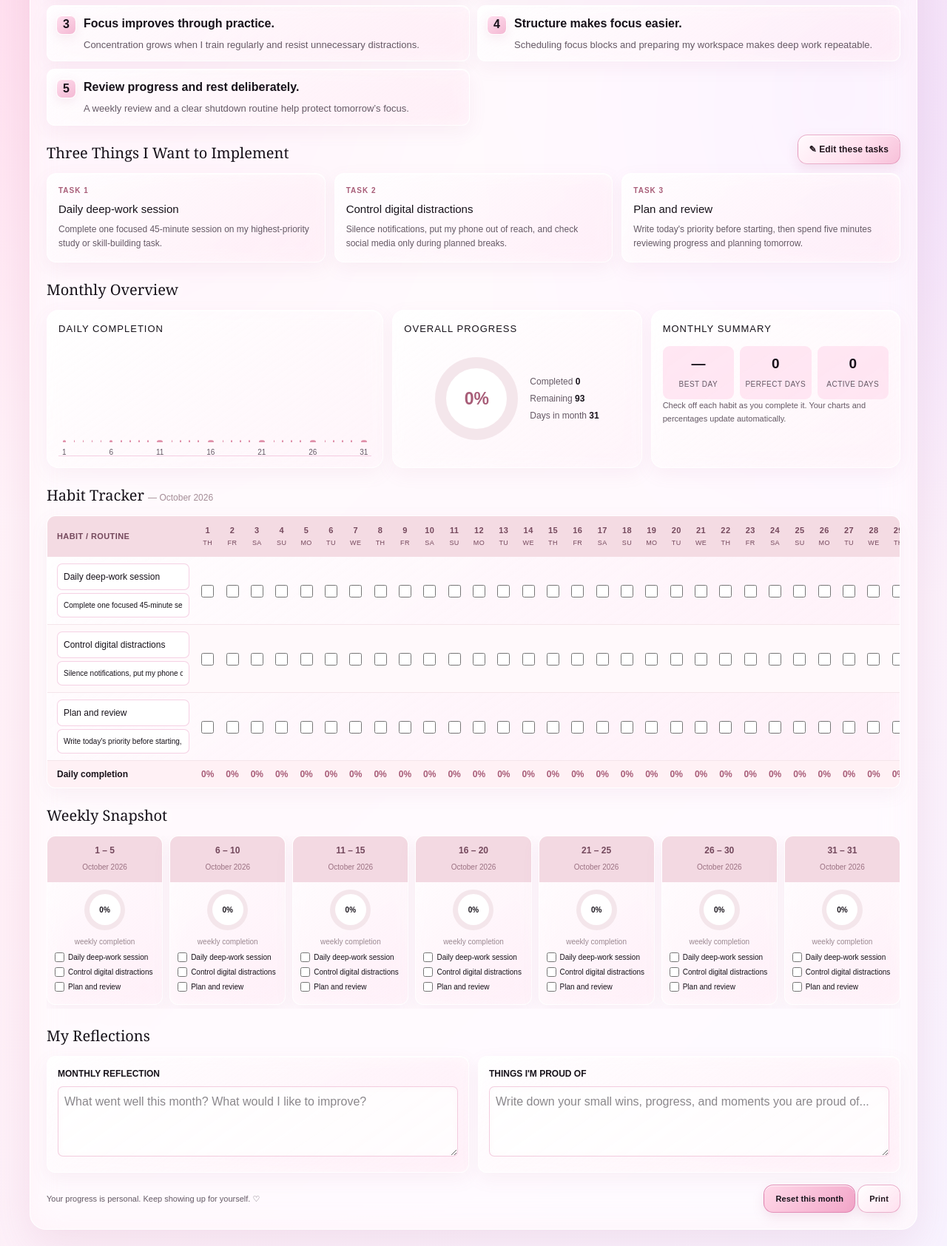
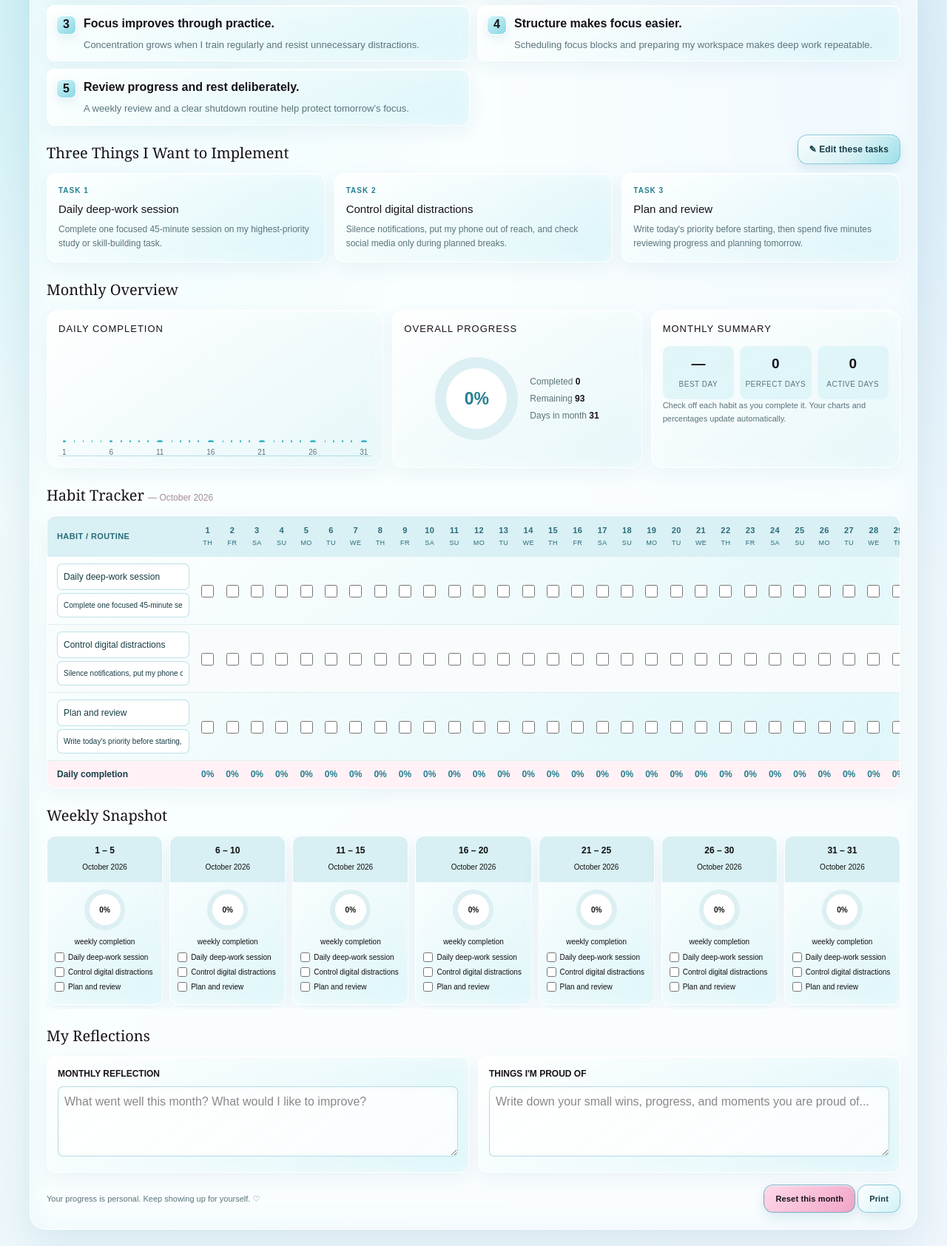
Before and after one commit to ariba0904/Tracker, a website: page index.html in a window 1280 px wide. Shown: the part 312-1997 px from the top of the page at 74% size. Drawn offline with Linux system fonts and the light colour scheme.

```diff
--- a/index.html
+++ b/index.html
@@ -8,52 +8,52 @@
 <link href="./dist/styles.css" rel="stylesheet">
 
 <style>
-:root{--pink:#f2a7c6;--pink2:#f9d7e8;--pink3:rgba(255,225,240,.78);--plum:#17121a;--ink:#17121a;--muted:#655965;--line:rgba(235,160,198,.48);--white:rgba(255,255,255,.78);--lav:#f0e4ff}
+:root{--pink:#65c7d8;--pink2:#d8f1f5;--pink3:rgba(220,244,248,.82);--plum:#173d46;--ink:#173d46;--muted:#5b747b;--line:rgba(95,184,202,.42);--white:rgba(255,255,255,.82);--lav:#e4f1fb}
 *{box-sizing:border-box}
-body{margin:0;background:radial-gradient(ellipse at 12% 8%,rgba(255,194,224,.62),transparent 34%),radial-gradient(ellipse at 88% 22%,rgba(224,203,255,.48),transparent 32%),linear-gradient(135deg,#fff8fc 0%,#fff0f7 48%,#f8f3ff 100%);color:var(--ink);font-family:Arial,Helvetica,sans-serif;padding:22px}
-.sheet{max-width:1200px;margin:auto;background:rgba(255,255,255,.66);backdrop-filter:blur(22px) saturate(145%);-webkit-backdrop-filter:blur(22px) saturate(145%);border:1px solid rgba(255,255,255,.9);box-shadow:0 20px 55px rgba(176,92,137,.13),inset 0 1px 0 rgba(255,255,255,.95),inset 0 0 35px rgba(255,218,237,.25);padding:22px;border-radius:22px}
+body{margin:0;background:radial-gradient(ellipse at 12% 8%,rgba(157,225,237,.58),transparent 34%),radial-gradient(ellipse at 88% 22%,rgba(197,224,246,.52),transparent 32%),linear-gradient(135deg,#f7fcfd 0%,#edf8fb 48%,#f0f6fc 100%);color:var(--ink);font-family:Arial,Helvetica,sans-serif;padding:22px}
+.sheet{max-width:1200px;margin:auto;background:rgba(255,255,255,.72);backdrop-filter:blur(22px) saturate(145%);-webkit-backdrop-filter:blur(22px) saturate(145%);border:1px solid rgba(255,255,255,.94);box-shadow:0 20px 55px rgba(51,133,153,.13),inset 0 1px 0 rgba(255,255,255,.97),inset 0 0 35px rgba(195,235,242,.3);padding:22px;border-radius:22px}
 .top{display:flex;align-items:center;justify-content:space-between;gap:18px;flex-wrap:wrap;border-bottom:2px solid var(--pink2);padding-bottom:18px}
-h1{font-family:Georgia,serif;font-size:clamp(25px,4vw,38px);margin:0;color:#17121a;font-weight:600;text-shadow:0 0 22px rgba(255,255,255,.9)}
+h1{font-family:Georgia,serif;font-size:clamp(25px,4vw,38px);margin:0;color:#17121a;font-weight:600;text-shadow:0 0 22px rgba(255,255,255,.94)}
 .sub{margin:7px 0 0;color:var(--muted);font-size:13px}
 .controls{display:flex;gap:8px;align-items:center;flex-wrap:wrap}
-.controls button,.controls select,.controls input{border:1px solid rgba(232,150,190,.48);background:rgba(255,255,255,.68);backdrop-filter:blur(12px);color:#17121a;padding:9px 12px;border-radius:11px;font-size:13px;box-shadow:inset 0 1px 0 rgba(255,255,255,.95),0 4px 14px rgba(185,106,148,.08)}
+.controls button,.controls select,.controls input{border:1px solid rgba(105,183,202,.48);background:rgba(255,255,255,.82);backdrop-filter:blur(12px);color:#17121a;padding:9px 12px;border-radius:11px;font-size:13px;box-shadow:inset 0 1px 0 rgba(255,255,255,.97),0 4px 14px rgba(65,139,158,.08)}
 .controls button{cursor:pointer}
-.controls button.primary{background:linear-gradient(135deg,rgba(255,202,226,.92),rgba(239,151,191,.82));color:#17121a;border-color:rgba(227,132,176,.55);font-weight:bold;box-shadow:inset 0 1px 0 rgba(255,255,255,.9),0 5px 18px rgba(210,115,163,.18)}
-.section-title{font-family:Georgia,serif;font-size:20px;color:#17121a;margin:22px 0 12px;text-shadow:0 0 18px rgba(255,255,255,.9)}
+.controls button.primary{background:linear-gradient(135deg,rgba(181,235,241,.94),rgba(91,195,211,.86));color:#17121a;border-color:rgba(68,170,192,.55);font-weight:bold;box-shadow:inset 0 1px 0 rgba(255,255,255,.94),0 5px 18px rgba(65,158,181,.18)}
+.section-title{font-family:Georgia,serif;font-size:20px;color:#17121a;margin:22px 0 12px;text-shadow:0 0 18px rgba(255,255,255,.94)}
 .dashboard{display:grid;grid-template-columns:1.35fr 1fr 1fr;gap:12px}
-.panel{border:1px solid rgba(255,255,255,.92);border-radius:16px;padding:15px;background:linear-gradient(145deg,rgba(255,255,255,.82),rgba(255,238,247,.62));backdrop-filter:blur(16px);-webkit-backdrop-filter:blur(16px);box-shadow:0 8px 24px rgba(185,105,149,.08),inset 0 1px 0 rgba(255,255,255,.98),inset 0 0 24px rgba(255,255,255,.52);min-width:0}
+.panel{border:1px solid rgba(255,255,255,.92);border-radius:16px;padding:15px;background:linear-gradient(145deg,rgba(255,255,255,.86),rgba(219,243,247,.68));backdrop-filter:blur(16px);-webkit-backdrop-filter:blur(16px);box-shadow:0 8px 24px rgba(65,139,158,.08),inset 0 1px 0 rgba(255,255,255,.98),inset 0 0 24px rgba(255,255,255,.52);min-width:0}
 .panel h3{font-size:13px;text-transform:uppercase;letter-spacing:1px;color:var(--plum);margin:0 0 12px}
 .chart{height:150px;display:flex;align-items:flex-end;gap:10px;padding:12px 5px 0;border-bottom:1px solid var(--line)}
 .bar-wrap{height:100%;flex:1;display:flex;flex-direction:column;align-items:center;justify-content:flex-end;gap:6px;font-size:10px;color:var(--muted)}
-.bar{width:min(35px,75%);min-height:3px;border-radius:6px 6px 0 0;background:linear-gradient(#e9a6ba,#d985a1);transition:height .2s}
+.bar{width:min(35px,75%);min-height:3px;border-radius:6px 6px 0 0;background:linear-gradient(#68c8d7,#27aebf);transition:height .2s}
 .bar-wrap span{height:12px}
 .donut-row{display:flex;align-items:center;justify-content:center;gap:16px;min-height:145px}
-.donut{width:112px;height:112px;border-radius:50%;display:grid;place-items:center;position:relative;background:conic-gradient(var(--pink) 0%,#f4e6eb 0)}
+.donut{width:112px;height:112px;border-radius:50%;display:grid;place-items:center;position:relative;background:conic-gradient(var(--pink) 0%,#dceff2 0)}
 .donut:after{content:"";position:absolute;width:82px;height:82px;border-radius:50%;background:white}
-.donut strong{position:relative;z-index:1;font-size:23px;color:#a85d78}
+.donut strong{position:relative;z-index:1;font-size:23px;color:#267f91}
 .legend{font-size:12px;color:var(--muted);line-height:1.9}
 .legend b{color:var(--ink)}
 .stats{display:grid;grid-template-columns:repeat(3,1fr);gap:8px;margin-top:13px}
 .stat{background:var(--pink3);border-radius:9px;text-align:center;padding:10px 4px}
-.stat b{display:block;color:#a85d78;font-size:19px}
+.stat b{display:block;color:#267f91;font-size:19px}
 .stat span{font-size:10px;color:var(--muted);text-transform:uppercase;letter-spacing:.5px}
 .table-wrap{overflow-x:auto;border:1px solid var(--line);border-radius:12px}
 table{width:100%;border-collapse:collapse;min-width:700px;font-size:12px}
-th{background:#f4dbe3;color:#75495d;font-size:11px;text-transform:uppercase;letter-spacing:.4px;padding:11px 8px}
-td{padding:9px 8px;border-bottom:1px solid #f4e5ea;text-align:center}
+th{background:#d9f0f4;color:#286c7a;font-size:11px;text-transform:uppercase;letter-spacing:.4px;padding:11px 8px}
+td{padding:9px 8px;border-bottom:1px solid #e0eef1;text-align:center}
 tr:last-child td{border-bottom:0}
-tbody tr:nth-child(even){background:#fff9fb}
+tbody tr:nth-child(even){background:#f8fcfd}
 td:first-child,th:first-child{text-align:left;padding-left:13px}
-.habit-name{font-weight:600;color:#604553}
-.habit-note{display:block;font-size:10px;color:#a08c95;margin-top:3px;font-weight:normal}
-input[type=checkbox]{accent-color:#d77f9c;width:17px;height:17px;cursor:pointer;vertical-align:middle}
+.habit-name{font-weight:600;color:#244b54}
+.habit-note{display:block;font-size:10px;color:#6b858b;margin-top:3px;font-weight:normal}
+input[type=checkbox]{accent-color:#29a9bb;width:17px;height:17px;cursor:pointer;vertical-align:middle}
 input[type=text],textarea{border:1px solid var(--line);border-radius:7px;padding:8px;color:var(--ink);font:inherit;background:#fff;max-width:100%}
 .habit-input{width:100%;min-width:115px}
 .small-input{width:70px}
 .progress-cell{min-width:115px}
-.progress-track{height:7px;border-radius:10px;background:#f3e5eb;overflow:hidden;margin-bottom:4px}
-.progress-fill{height:100%;background:#d985a1;border-radius:10px;width:0}
-.progress-text{font-size:11px;color:#a85d78;font-weight:bold}
+.progress-track{height:7px;border-radius:10px;background:#e0eef1;overflow:hidden;margin-bottom:4px}
+.progress-fill{height:100%;background:#27aebf;border-radius:10px;width:0}
+.progress-text{font-size:11px;color:#267f91;font-weight:bold}
 
 /* Weekly Snapshot */
 .week-grid{
@@ -65,61 +65,64 @@
     align-items:stretch;
 }
 .day-card{border:1px solid var(--line);border-radius:12px;overflow:hidden;min-width:120px;background:#fff}
-.day-head{background:#f3d9e2;padding:10px;text-align:center}
-.day-head b{display:block;font-size:12px;color:#74495d}
-.day-head span{font-size:10px;color:#9b7182}
+.day-head{background:#d8f0f3;padding:10px;text-align:center}
+.day-head b{display:block;font-size:12px;color:#286c7a}
+.day-head span{font-size:10px;color:#60838a}
 .day-content{padding:10px}
-.day-pct{text-align:center;font-size:18px;font-weight:bold;color:#b96b87;margin:6px 0}
-.mini-ring{width:55px;height:55px;border-radius:50%;margin:0 auto 8px;display:grid;place-items:center;background:conic-gradient(var(--pink) 0%,#f4e6eb 0);position:relative}
+.day-pct{text-align:center;font-size:18px;font-weight:bold;color:#25889b;margin:6px 0}
+.mini-ring{width:55px;height:55px;border-radius:50%;margin:0 auto 8px;display:grid;place-items:center;background:conic-gradient(var(--pink) 0%,#dceff2 0);position:relative}
 .mini-ring:after{content:"";position:absolute;background:#fff;width:42px;height:42px;border-radius:50%}
 .mini-ring span{position:relative;z-index:1;font-size:10px;font-weight:bold}
-.day-task{font-size:10px;color:#796671;display:flex;gap:5px;align-items:flex-start;margin:7px 0;line-height:1.3;overflow-wrap:anywhere}
+.day-task{font-size:10px;color:#46666d;display:flex;gap:5px;align-items:flex-start;margin:7px 0;line-height:1.3;overflow-wrap:anywhere}
 .day-task input{width:13px;height:13px;flex-shrink:0;margin:0}
 
 .reflections{display:grid;grid-template-columns:1fr 1fr;gap:12px}
-.reflection{border:1px solid var(--line);border-radius:12px;padding:14px;background:#fff9fb}
-.reflection label{display:block;color:#9f5d77;font-size:12px;font-weight:bold;margin-bottom:8px}
+.reflection{border:1px solid var(--line);border-radius:12px;padding:14px;background:#f8fcfd}
+.reflection label{display:block;color:#267f91;font-size:12px;font-weight:bold;margin-bottom:8px}
 .reflection textarea{width:100%;min-height:95px;resize:vertical;background:#fff}
 .footer{display:flex;align-items:center;justify-content:space-between;gap:12px;flex-wrap:wrap;margin-top:16px;color:var(--muted);font-size:11px}
 
 .learning-grid{display:grid;grid-template-columns:repeat(2,minmax(0,1fr));gap:10px}
-.learning-item{display:flex;gap:10px;align-items:flex-start;border:1px solid var(--line);border-radius:11px;padding:12px;background:#fff9fb}
+.learning-item{display:flex;gap:10px;align-items:flex-start;border:1px solid var(--line);border-radius:11px;padding:12px;background:#f8fcfd}
 .learning-number{display:grid;place-items:center;flex:0 0 27px;height:27px;border-radius:8px;background:var(--pink2);color:var(--plum);font-weight:bold}
 .task-grid{display:grid;grid-template-columns:repeat(3,minmax(0,1fr));gap:12px}
 .task-card{border:1px solid var(--line);border-radius:13px;padding:15px;background:linear-gradient(145deg,#fff,#fff8fa)}
-.task-card .task-label{font-size:10px;font-weight:bold;letter-spacing:1px;color:#a85d78}
+.task-card .task-label{font-size:10px;font-weight:bold;letter-spacing:1px;color:#267f91}
 .task-card h3{font-size:15px;color:var(--plum);margin:7px 0}
 .task-card p{font-size:12px;color:var(--muted);margin:0;line-height:1.6}
 .task-section-heading{display:flex;align-items:center;justify-content:space-between;gap:12px;flex-wrap:wrap}
-.task-edit-toggle{border:1px solid #e8b7c9;background:#fff5f8;color:#8d4561;border-radius:9px;padding:8px 12px;font-weight:700;cursor:pointer;font-size:12px}
-.task-editor{display:none;margin:12px 0 18px;padding:16px;border:1px solid var(--line);border-radius:14px;background:#fffafd}
+.task-edit-toggle{border:1px solid #a8dce5;background:#eaf8fa;color:#286c7a;border-radius:9px;padding:8px 12px;font-weight:700;cursor:pointer;font-size:12px}
+.task-editor{display:none;margin:12px 0 18px;padding:16px;border:1px solid var(--line);border-radius:14px;background:#f7fcfd}
 .task-editor.open{display:grid;gap:12px}
 .task-edit-field{display:grid;gap:5px}
 .task-edit-field label{font-size:12px;font-weight:700;color:var(--plum)}
-.task-edit-field input,.task-edit-field textarea{width:100%;border:1px solid #e6cbd5;border-radius:8px;padding:10px;font:inherit;font-size:13px;background:#fff}
+.task-edit-field input,.task-edit-field textarea{width:100%;border:1px solid #b9dfe5;border-radius:8px;padding:10px;font:inherit;font-size:13px;background:#fff}
 .task-edit-field textarea{min-height:65px;resize:vertical}
 .task-editor-actions{display:flex;gap:8px;flex-wrap:wrap}
 .task-editor-actions button{border:0;border-radius:8px;padding:9px 13px;cursor:pointer;font-weight:700}
 .task-save{background:var(--plum);color:white}
-.task-cancel{background:#f7eaf0;color:var(--plum)}
+.task-cancel{background:#e4f3f6;color:var(--plum)}
 /* Glassy pink theme overrides */
-.learning-item,.task-card,.day-card,.reflection,.table-wrap,.week-card{background:linear-gradient(145deg,rgba(255,255,255,.82),rgba(255,226,240,.48));border-color:rgba(255,255,255,.92);box-shadow:0 8px 24px rgba(181,100,145,.08),inset 0 1px 0 rgba(255,255,255,.96),inset 0 0 22px rgba(255,255,255,.45)}
+.learning-item,.task-card,.day-card,.reflection,.table-wrap,.week-card{background:linear-gradient(145deg,rgba(255,255,255,.86),rgba(201,239,245,.58));border-color:rgba(255,255,255,.92);box-shadow:0 8px 24px rgba(52,132,151,.08),inset 0 1px 0 rgba(255,255,255,.96),inset 0 0 22px rgba(255,255,255,.45)}
 .learning-item strong,.task-card h3,.task-label,.task-edit-field label,.panel h3,.reflection label,.day-task,.week-grid,.stats b,.legend b{color:#17121a}
-.learning-number{color:#17121a;background:linear-gradient(145deg,rgba(255,220,237,.92),rgba(239,157,194,.72));border:1px solid rgba(255,255,255,.95);box-shadow:inset 0 1px 0 rgba(255,255,255,.95),0 4px 14px rgba(190,99,148,.12)}
-.task-edit-field input,.task-edit-field textarea,.reflection textarea{color:#17121a;background:rgba(255,255,255,.78);border-color:rgba(229,151,189,.48);box-shadow:inset 0 1px 8px rgba(194,120,157,.05)}
-.footer button{color:#17121a;background:linear-gradient(145deg,rgba(255,228,241,.9),rgba(246,188,216,.7));border-color:rgba(228,143,184,.5);box-shadow:inset 0 1px 0 rgba(255,255,255,.95),0 5px 15px rgba(188,101,146,.1)}
-.footer #clear{color:#17121a;background:linear-gradient(145deg,#ffd8e9,#f1a8ca);border-color:rgba(222,125,171,.55)}
-input,textarea,button,select{accent-color:#df8eb5}
+.learning-number{color:#17121a;background:linear-gradient(145deg,rgba(210,244,248,.96),rgba(103,205,219,.78));border:1px solid rgba(255,255,255,.97);box-shadow:inset 0 1px 0 rgba(255,255,255,.97),0 4px 14px rgba(48,139,160,.12)}
+.task-edit-field input,.task-edit-field textarea,.reflection textarea{color:#17121a;background:rgba(255,255,255,.82);border-color:rgba(105,183,202,.48);box-shadow:inset 0 1px 8px rgba(65,139,158,.05)}
+.footer button{color:#17121a;background:linear-gradient(145deg,rgba(241,251,252,.96),rgba(165,225,235,.78));border-color:rgba(228,143,184,.5);box-shadow:inset 0 1px 0 rgba(255,255,255,.97),0 5px 15px rgba(48,139,160,.1)}
+.footer #clear{color:#17121a;background:linear-gradient(145deg,#c7edf2,#70cddd);border-color:rgba(68,170,192,.55)}
+input,textarea,button,select{accent-color:#2aaabc}
+
+/* Weekly Snapshot: keep all text dark black; color-only change */
+.week-grid, .week-grid * { color: #111111 !important; }
 
 /* Refined styling for the four requested buttons only */
-#editTasksToggle,#export,.footer button{border:1px solid rgba(218,126,170,.58);border-radius:13px;font-weight:700;letter-spacing:.15px;cursor:pointer;transition:transform .18s ease,box-shadow .18s ease,background .18s ease;box-shadow:inset 0 1px 0 rgba(255,255,255,.98),0 6px 16px rgba(194,103,151,.16)}
-#editTasksToggle{background:linear-gradient(135deg,#fffafd 0%,#ffe0ee 55%,#f7c0d9 100%);color:#21151d;padding:10px 15px}
-#export{background:linear-gradient(135deg,#ffe6f1 0%,#f4b4d1 100%);color:#21151d;border-color:rgba(218,126,170,.62)}
-.footer button{padding:10px 15px;color:#21151d;background:linear-gradient(135deg,rgba(255,255,255,.96),rgba(255,222,238,.92))}
-.footer #clear{background:linear-gradient(135deg,#ffd9e9 0%,#f2a5c8 100%);border-color:rgba(211,103,157,.62)}
-#editTasksToggle:hover,#export:hover,.footer button:hover{transform:translateY(-2px);box-shadow:inset 0 1px 0 rgba(255,255,255,.98),0 9px 21px rgba(194,103,151,.24)}
+#editTasksToggle,#export,.footer button{border:1px solid rgba(68,170,192,.58);border-radius:13px;font-weight:700;letter-spacing:.15px;cursor:pointer;transition:transform .18s ease,box-shadow .18s ease,background .18s ease;box-shadow:inset 0 1px 0 rgba(255,255,255,.98),0 6px 16px rgba(48,139,160,.16)}
+#editTasksToggle{background:linear-gradient(135deg,#f7fcfd 0%,#d8f1f5 55%,#9be0e9 100%);color:#173d46;padding:10px 15px}
+#export{background:linear-gradient(135deg,#dff4f7 0%,#8ddce6 100%);color:#173d46;border-color:rgba(68,170,192,.62)}
+.footer button{padding:10px 15px;color:#173d46;background:linear-gradient(135deg,rgba(255,255,255,.96),rgba(207,241,246,.94))}
+.footer #clear{background:linear-gradient(135deg,#ffd9e9 0%,#f2a5c8 100%);border-color:rgba(43,160,182,.62)}
+#editTasksToggle:hover,#export:hover,.footer button:hover{transform:translateY(-2px);box-shadow:inset 0 1px 0 rgba(255,255,255,.98),0 9px 21px rgba(48,139,160,.24)}
 #editTasksToggle:active,#export:active,.footer button:active{transform:translateY(0)}
-#editTasksToggle:focus-visible,#export:focus-visible,.footer button:focus-visible{outline:3px solid rgba(205,104,157,.35);outline-offset:3px}
+#editTasksToggle:focus-visible,#export:focus-visible,.footer button:focus-visible{outline:3px solid rgba(43,160,182,.35);outline-offset:3px}
 
 @media(max-width:800px){.learning-grid,.task-grid{grid-template-columns:1fr}}
 
@@ -372,7 +375,7 @@
     document.getElementById('overallPct').textContent = pct + '%';
 
     document.getElementById('overallDonut').style.background =
-        `conic-gradient(var(--pink) ${pct}%,#f4e6eb 0)`;
+        `conic-gradient(var(--pink) ${pct}%,#dceff2 0)`;
 
     document.getElementById('doneCount').textContent = done;
     document.getElementById('leftCount').textContent = total - done;
@@ -519,7 +522,7 @@
 
     data.checks.forEach((r,i) => {
         let c = document.createElement('td');
-        c.innerHTML = `<b style="color:#a85d78">${dayPct(i)}%</b>`;
+        c.innerHTML = `<b style="color:#267f91">${dayPct(i)}%</b>`;
         tr.append(c);
     });
 
@@ -530,7 +533,7 @@
         ? Math.round(data.checks.flat().filter(Boolean).length / total * 100)
         : 0;
 
-    end.innerHTML = `<b style="color:#a85d78">${overall}%</b>`;
+    end.innerHTML = `<b style="color:#267f91">${overall}%</b>`;
 
     tr.append(end);
     body.append(tr);
@@ -571,7 +574,7 @@
 
             <div class="day-content">
                 <div class="mini-ring"
-                    style="background:conic-gradient(var(--pink) ${pct}%,#f4e6eb 0)">
+                    style="background:conic-gradient(var(--pink) ${pct}%,#dceff2 0)">
                     <span>${pct}%</span>
                 </div>
 
```
